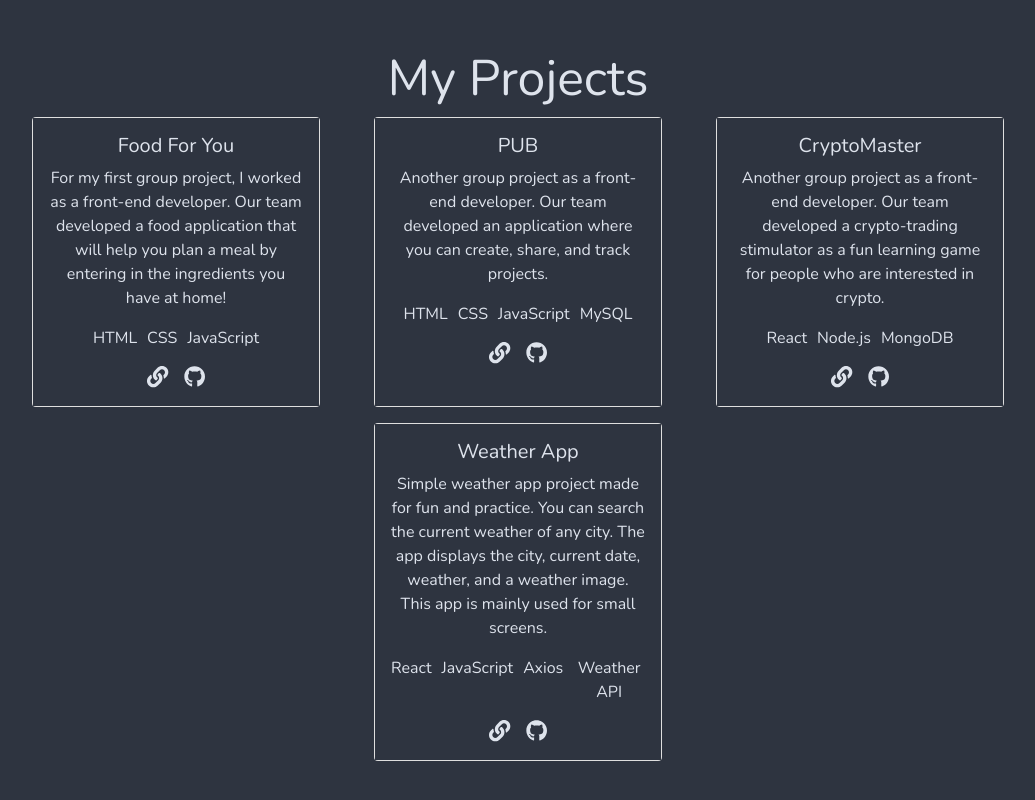
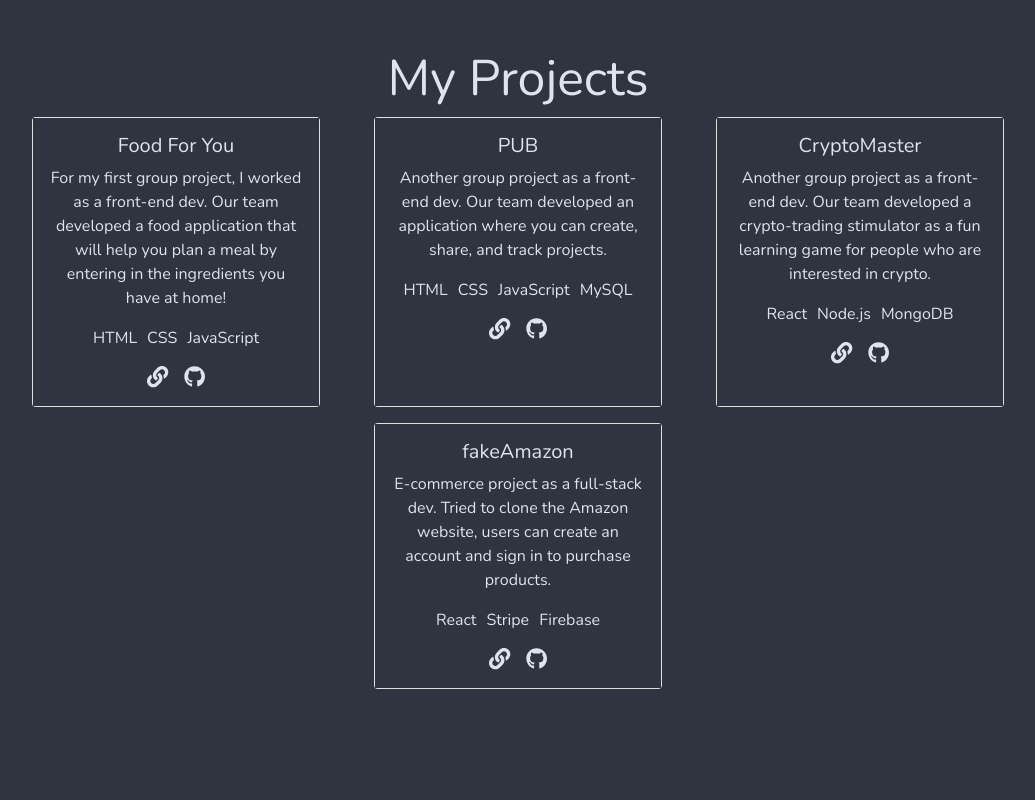
Before and after one commit to remireems/remireems.github.io, a React (Create React App) app: page / in a window 1280 px wide. Shown: the part 1566-2366 px from the top of the page, without its empty margins (122-1157 px from the left). Built offline with nearby package versions, Linux system fonts and the light colour scheme.

Commit message:
added project

```diff
--- a/src/components/About/About.js
+++ b/src/components/About/About.js
@@ -7,7 +7,7 @@ const About = () => {
     <Container id='about'>
       <div className="aboutDes">
         <h1>About Me</h1>
-        <p>Hello, my name is Remi Kim. I am a full stack web developer with a finance background and a certificate in full stack development from UC Irvine Extended Education. Skills in JavaScript, Node.js, MySQL, MongoDB, and React.js. Detailed-oriented and passionate about developing applications to create better user web experiences. With each project, my goal is to ensure an impactful user experience and build apps that are an improvement of my prior projects. In my lastest project, I was in a team of six developing a fun and educational app that simulates cryptocurrency trading with fake money. It is a gateway for people who are new to crypto and are interested in coin trading. My role in the project was to create,style, and make the webpage mobile-friendly as a front-end developer. Always striving to create better user experiences for a company and users.</p>
+        <p>Hello, my name is Remi Kim. I am a full stack web developer with a finance background and a certificate in full stack development from UC Irvine Extended Education. Detailed-oriented and passionate about developing applications to create better user web experiences. With each project, my goal is to ensure an impactful user experience and build apps that are an improvement of my prior projects. Always striving to create better user experiences for a company and users.</p>
         <p>My Skills:</p>
         <p>HTML, CSS, JavaScript, React, Node.js, MySQL, MongoDB</p>
       </div>
--- a/src/projectData.js
+++ b/src/projectData.js
@@ -2,7 +2,7 @@ export const prosData = [
   {
     id: 1,
     title: 'Food For You',
-    description: 'For my first group project, I worked as a front-end developer. Our team developed a food application that will help you plan a meal by entering in the ingredients you have at home!',
+    description: 'For my first group project, I worked as a front-end dev. Our team developed a food application that will help you plan a meal by entering in the ingredients you have at home!',
     techs: ['HTML', 'CSS', 'JavaScript'],
     link: 'https://gresendi.github.io/FoodForYou/',
     ghLink: 'https://github.com/remireems/FoodForYou'
@@ -10,7 +10,7 @@ export const prosData = [
   {
     id: 2,
     title: 'PUB',
-    description: 'Another group project as a front-end developer. Our team developed an application where you can create, share, and track projects.',
+    description: 'Another group project as a front-end dev. Our team developed an application where you can create, share, and track projects.',
     techs: ['HTML', 'CSS', 'JavaScript', 'MySQL'],
     link: 'https://pure-brook-86019.herokuapp.com/',
     ghLink: 'https://github.com/sequint/pub'
@@ -18,17 +18,17 @@ export const prosData = [
   {
     id: 3,
     title: 'CryptoMaster',
-    description: 'Another group project as a front-end developer. Our team developed a crypto-trading stimulator as a fun learning game for people who are interested in crypto.',
+    description: 'Another group project as a front-end dev. Our team developed a crypto-trading stimulator as a fun learning game for people who are interested in crypto.',
     techs: ['React', 'Node.js', 'MongoDB'],
     link: 'https://vast-headland-48199.herokuapp.com/signin',
     ghLink: 'https://github.com/Lan714/CryptoMaster'
   },
   {
     id: 4,
-    title: 'Weather App',
-    description: 'Simple weather app project made for fun and practice. You can search the current weather of any city. The app displays the city, current date, weather, and a weather image. This app is mainly used for small screens.',
-    techs: ['React', 'JavaScript', 'Axios', 'Weather API'],
-    link: 'https://young-woodland-57453.herokuapp.com/',
-    ghLink: 'https://github.com/remireems/weatherApp'
+    title: 'fakeAmazon',
+    description: 'E-commerce project as a full-stack dev. Tried to clone the Amazon website, users can create an account and sign in to purchase products.',
+    techs: ['React', 'Stripe', 'Firebase'],
+    link: 'https://clone-bc0bd.web.app/',
+    ghLink: 'https://github.com/remireems/amazonClone'
   }
 ]
```
Also changed, not shown: 1 other file (tests, documents, lock files or other folders).
